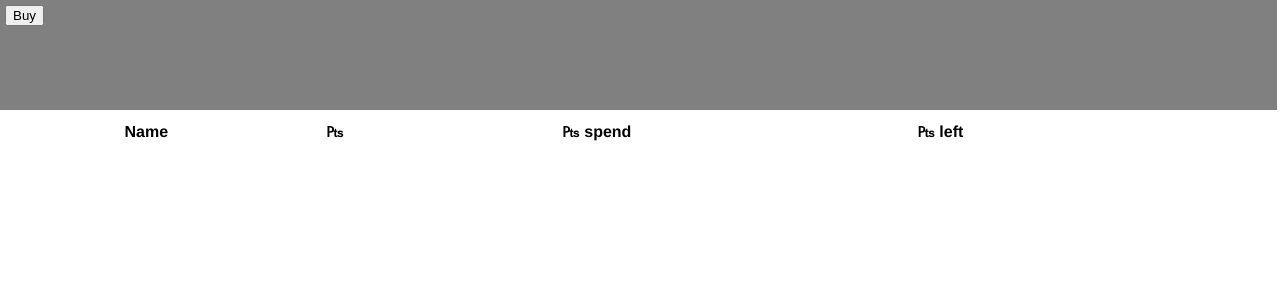
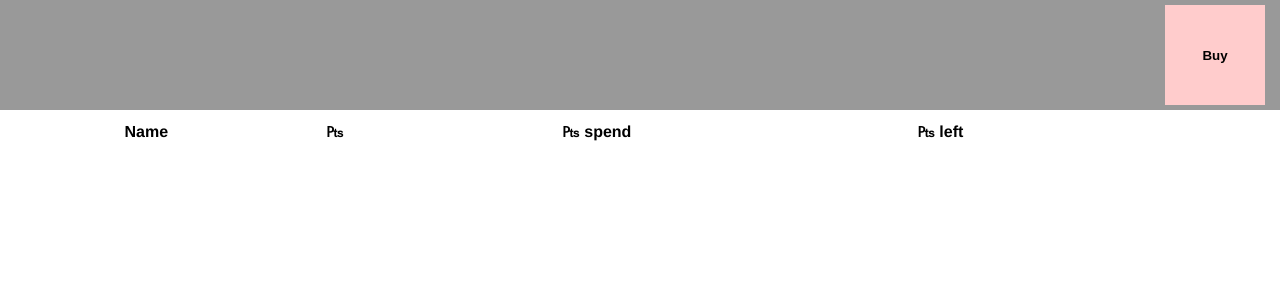
Before and after one commit to XeryusTC/lanciepos, a Django app: a page that uses pointofsale/templates/pointofsale/buydrink.html in a window 1280 px wide. Shown: the top 300 px of the page. Run offline with Django 3.2, Linux system fonts and the light colour scheme; data that the repository does not hold is empty.

Commit message:
- Make the buy button nice and big - Sort accounts by first name - Change color of the drink that has been selected and make sure the right drink/account is selected on page load - Give the form an action so everything validates as HTML5

```diff
--- a/pointofsale/forms.py
+++ b/pointofsale/forms.py
@@ -10,4 +10,4 @@ class BuyDrinkForm(forms.Form):
         super(BuyDrinkForm, self).__init__(*args, **kwargs)
 
         self.fields['drink'].choices = ( (drink.pk, drink.name) for drink in Drink.objects.all() )
-        self.fields['account'].choices = ( (account.pk, account.pk) for account in Account.objects.all() if account.get_credits_left() > 0)
+        self.fields['account'].choices = ( (account.pk, account.pk) for account in Account.objects.order_by('user__first_name') if account.get_credits_left() > 0)
--- a/pointofsale/static/pointofsale/pointofsale.js
+++ b/pointofsale/static/pointofsale/pointofsale.js
@@ -16,11 +16,21 @@ $(document).ready(function() {
         $(this).find('input:radio').prop('checked', true);
         $(this).find('input:radio').change();
     });
-
-    $("#accounts input:radio").css("border", "1px solid black");
-
+    // Change the color of the person that has been selected
     $("#accounts input:radio").change(function() {
         $("#accounts tr").removeClass("selected");
         $(this).parents("tr").addClass("selected");
     });
+
+    // Change the color of the drink that has been selected
+    $("#drinks input:radio").change(function() {
+        $("#drinks div.drink").removeClass("selected");
+        $(this).parent("div.drink").addClass("selected");
+    });
+
+    $("input:radio").each(function() {
+        if ($(this).prop("checked")) {
+            $(this).change();
+        }
+    });
 });
--- a/pointofsale/static/pointofsale/style.css
+++ b/pointofsale/static/pointofsale/style.css
@@ -3,11 +3,14 @@ body {
     margin: 0px;
 }
 
+/* GENERAL LAYOUT STUFF */
+
 #drinks {
-    background: gray;
-    width: 99%;
+    background: #999;
+    width: 100%;
     height: 100px;
-    padding: 5px;position: fixed;
+    padding: 5px;
+    position: fixed;
     top: 0px;
     z-index: 10000;
 }
@@ -20,9 +23,69 @@ body {
     bottom: 0px;
 }
 
+/* DRINKS MENU AT TOP OF PAGE */
+
 div.drink {
-   display: inline;
+   background: #CCC;
+   display: inline-block;
+   margin: 2px;
+   padding: 5px;
 }
+
+div.drink.selected {
+    background: #CFC;
+}
+
+div.drink input {
+    display: none;
+}
+
+#buy {
+    height: 100px;
+    width: 100px;
+    float: right;
+    margin-right: 20px;
+
+    background: #FCC;
+    border: 1px solid #FCC;
+    font-weight: bold;
+}
+
+#buy:active {
+    position: relative;
+    top: 2px;
+    left: 1px;
+}
+
+.buy {
+border: 1px solid #FFCCCC;
+text-shadow: 1px 1px 2px #000000;
+font-weight: bold;
+margin: 5px 5px;
+padding: 6px 6px;
+color: #000000;
+letter-spacing: 1px;
+font-family: 'Arial', sans-serif;
+font-size: 16px;
+width: 150px;
+text-transform: capitalize;
+text-align: center;
+text-decoration: none;
+cursor: pointer;
+display: inline-block;
+}
+.buy:hover {
+background: -webkit-gradient( linear, left top, left bottom, color-stop(0, #FFCCCC), color-stop(0.51, #FFCCCC) );
+background: -moz-linear-gradient( center top, #FFCCCC 0%, #FFCCCC 51% );
+filter: progid:DXImageTransform.Microsoft.gradient(startColorstr='#FFCCCC', endColorstr='#FFCCCC');
+background-color: #FFCCCC;
+}
+.buy:active {
+position: relative;
+top: 1px;
+left: 0px;
+}
+
 
 /* ACCOUNTS TABLE */
 
@@ -35,11 +98,11 @@ table input {
 }
 
 tr.user.row1 {
-    background: #AAA;
+    background: #BBB;
 }
 
 tr.user.row2 {
-    background: #CCC;
+    background: #DDD;
 }
 
 tr.user.selected {
--- a/pointofsale/templates/pointofsale/buydrink.html
+++ b/pointofsale/templates/pointofsale/buydrink.html
@@ -2,9 +2,10 @@
 {% load staticfiles %}
 
 {% block content %}
-<form action="buydrink" method="post">{% csrf_token %}
+<form action="{% url 'pos:buy_action' %}" method="post">{% csrf_token %}
 <div id="drinks">
-    <input type="submit" value="Buy" />
+    <input type="submit" value="Buy" id="buy" />
+
     {% for drink in form.drink %}
         <div class="drink">
             <label for="drink_{{ forloop.counter0 }}"> {{ drink.choice_label }}
--- a/pointofsale/urls.py
+++ b/pointofsale/urls.py
@@ -4,4 +4,5 @@ from pointofsale import views
 
 urlpatterns = patterns('',
     url(r'^$', views.BuyDrinkView.as_view(), name='buy_drink'),
+    url(r'^buydrink/$', views.BuyDrinkView.as_view(), name='buy_action'),
 )
```
